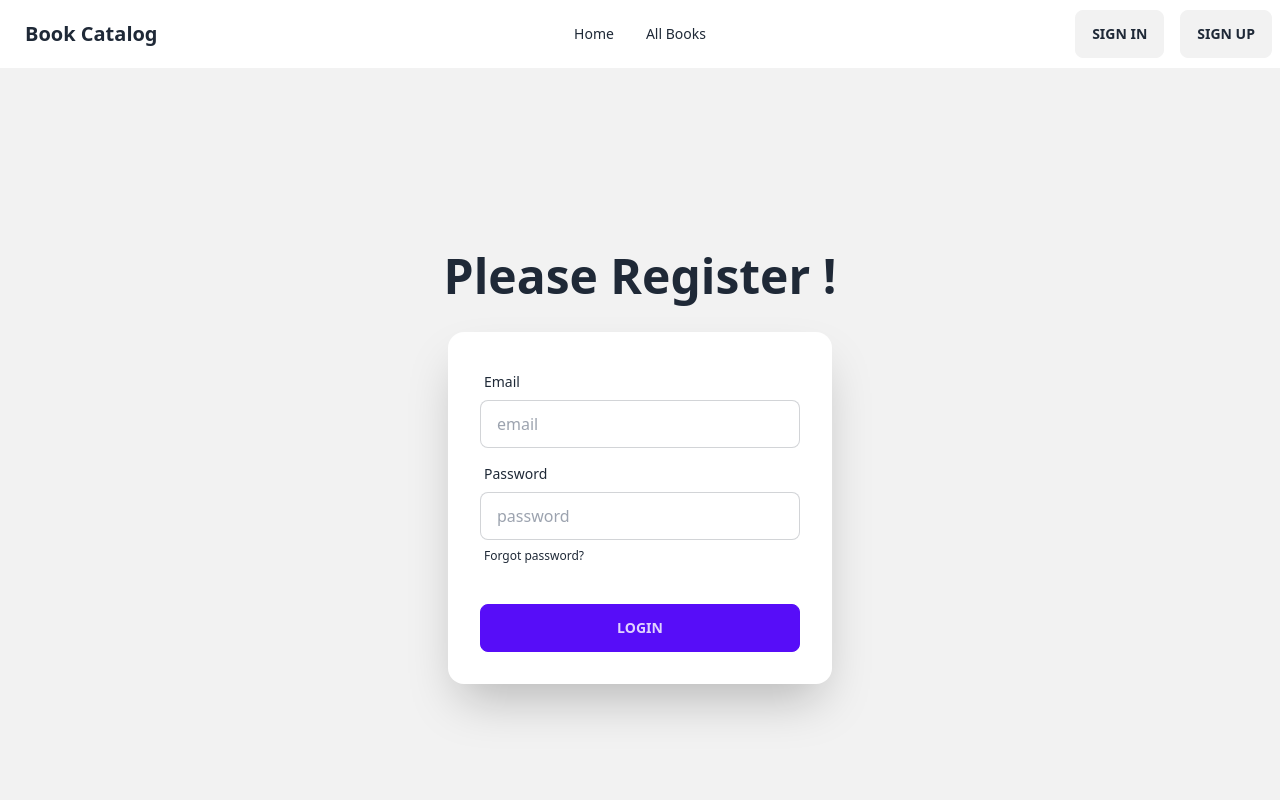
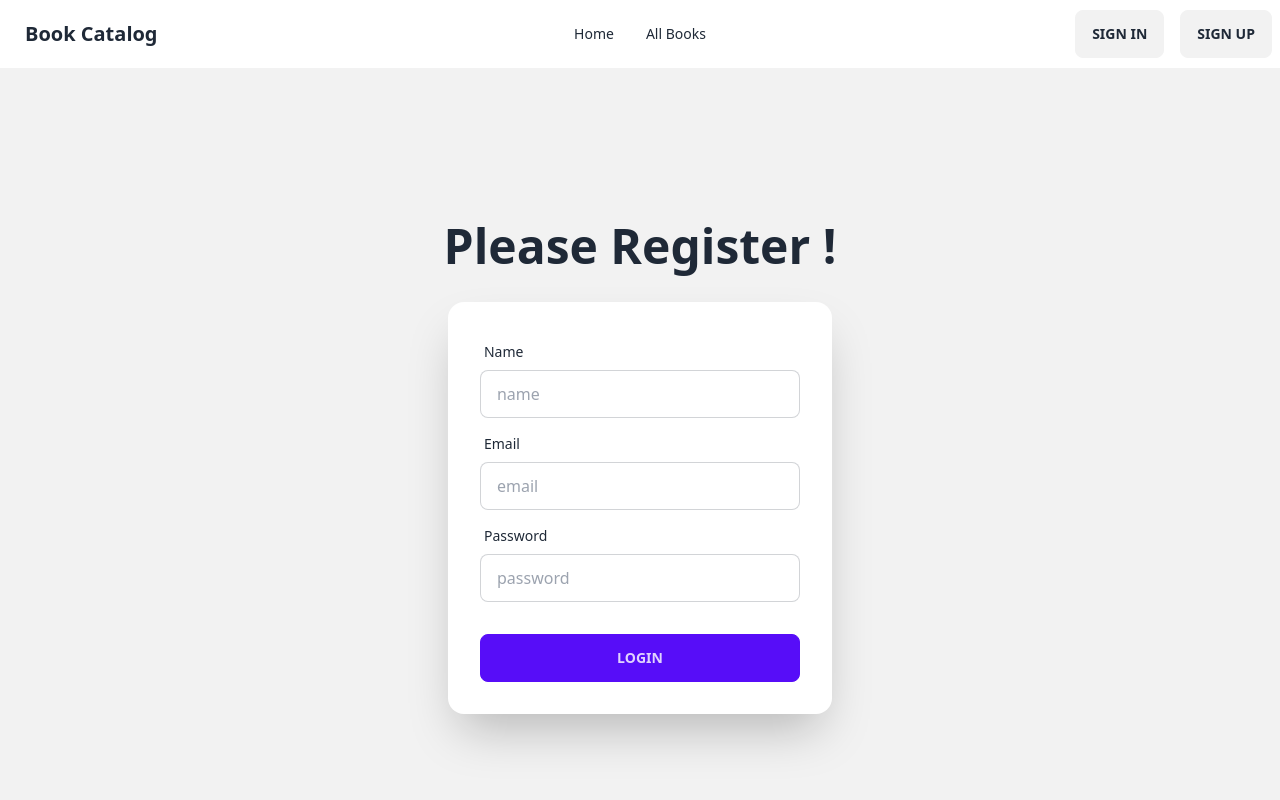
Before and after one commit to mazharul-islam321/Book-Catalog-Client, a React (Vite) app: page /signup in a window 1280 px wide. Shown: the top 800 px of the page. Built offline with nearby package versions, Linux system fonts and the light colour scheme.

Commit message:
some fix on login and register form

```diff
--- a/src/page/Login.tsx
+++ b/src/page/Login.tsx
@@ -14,7 +14,7 @@ const Login = () => {
 	return (
 		<div className="hero min-h-screen bg-base-200">
 			<div className="hero-content flex-col">
-				<div className="text-center lg:text-left">
+				<div className="text-center ">
 					<h1 className="text-5xl font-bold mb-4">Please Login !</h1>
 				</div>
 				<div className="card flex-shrink-0 w-full max-w-sm shadow-2xl bg-base-100">
--- a/src/page/Register.tsx
+++ b/src/page/Register.tsx
@@ -1,14 +1,38 @@
 const Register = () => {
+	const handleRegister = (event: {
+		preventDefault: () => void;
+		target: any;
+	}) => {
+		event.preventDefault();
+
+		const form = event.target;
+		const name = form.name.value;
+		const email = form.email.value;
+		const pasword = form.password.value;
+		console.log("object->>", name, email, pasword);
+	};
 	return (
 		<div className="hero min-h-screen bg-base-200">
 			<div className="hero-content flex-col">
-				<div className="text-center lg:text-left">
+				<div className="text-center">
 					<h1 className="text-5xl font-bold mb-4">
 						Please Register !
 					</h1>
 				</div>
 				<div className="card flex-shrink-0 w-full max-w-sm shadow-2xl bg-base-100">
-					<form className="card-body">
+					<form onSubmit={handleRegister} className="card-body">
+						<div className="form-control">
+							<label className="label">
+								<span className="label-text">Name</span>
+							</label>
+							<input
+								type="text"
+								name="name"
+								placeholder="name"
+								className="input input-bordered"
+								required
+							/>
+						</div>
 						<div className="form-control">
 							<label className="label">
 								<span className="label-text">Email</span>
@@ -32,14 +56,6 @@ const Register = () => {
 								className="input input-bordered"
 								required
 							/>
-							<label className="label">
-								<a
-									href="#"
-									className="label-text-alt link link-hover"
-								>
-									Forgot password?
-								</a>
-							</label>
 						</div>
 						<div className="form-control mt-6">
 							<button className="btn btn-primary">Login</button>
```
